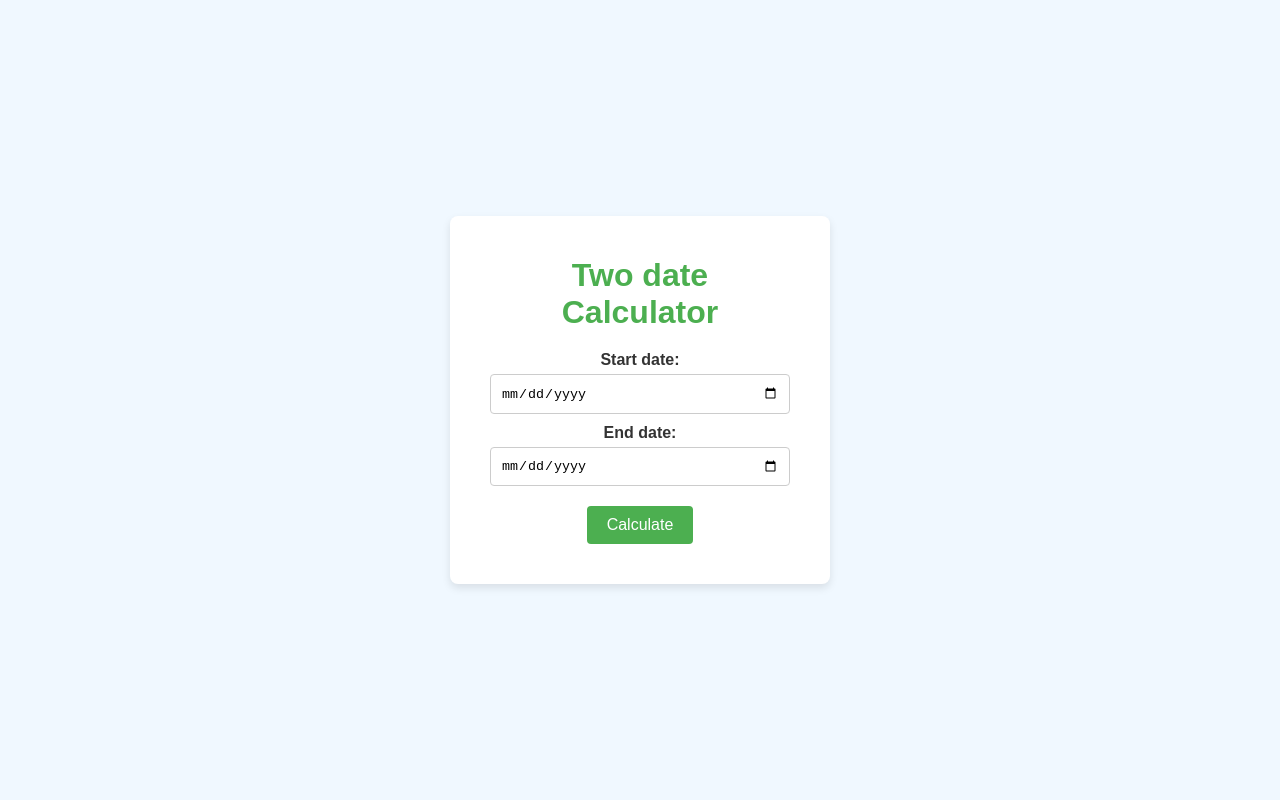
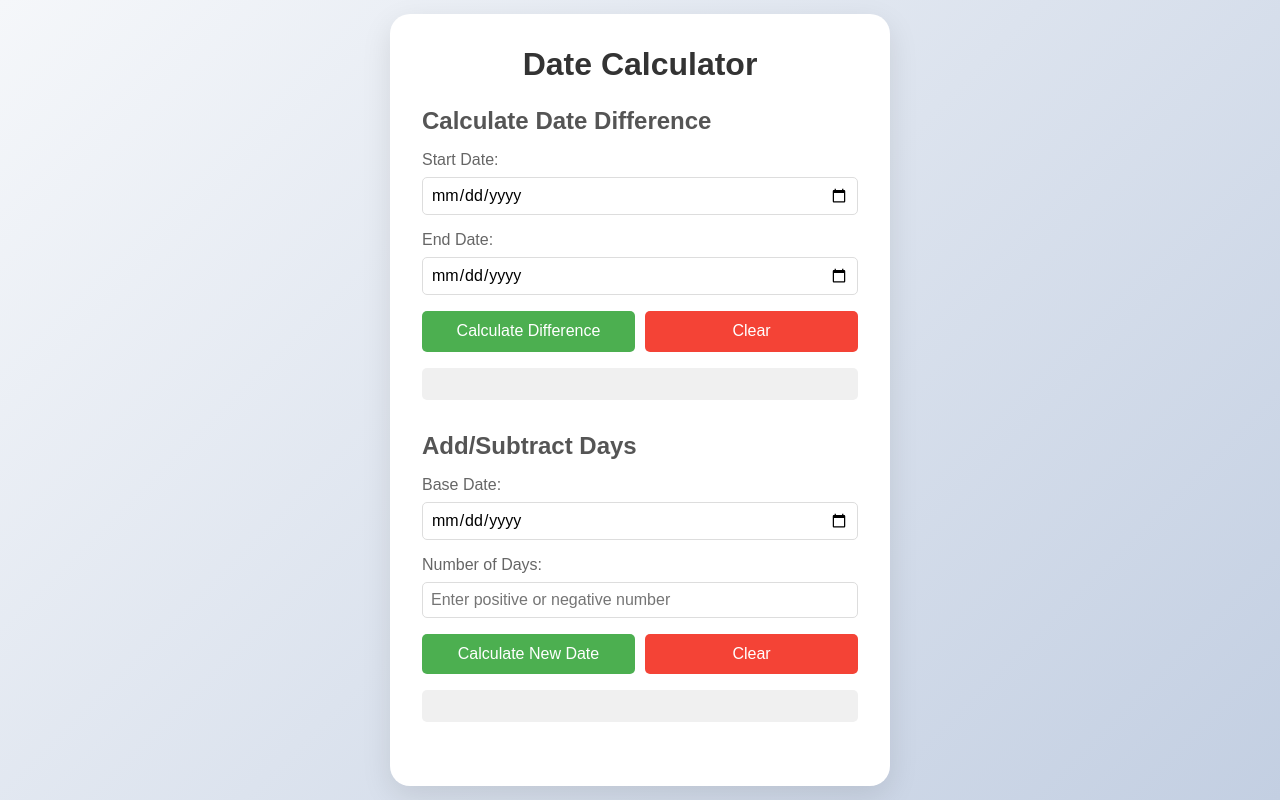
Before and after one commit to falendra-sahu/TwoDateCalculator, a plain HTML site: page index.html in a window 1280 px wide. Drawn offline with Linux system fonts and the light colour scheme.

Commit message:
Update index.html

```diff
--- a/index.html
+++ b/index.html
@@ -3,110 +3,216 @@
 <head>
     <meta charset="UTF-8">
     <meta name="viewport" content="width=device-width, initial-scale=1.0">
-    <title>Two date Calculator</title>
+    <title>Date Calculator</title>
     <style>
+        * {
+            box-sizing: border-box;
+            margin: 0;
+            padding: 0;
+            font-family: 'Arial', sans-serif;
+        }
+
         body {
-            font-family: 'Arial', sans-serif;
-            background-color: #f0f8ff;
-            color: #333;
+            background: linear-gradient(135deg, #f5f7fa 0%, #c3cfe2 100%);
+            min-height: 100vh;
             display: flex;
             justify-content: center;
             align-items: center;
-            flex-direction: column;
-            height: 100vh;
-            margin: 0;
         }
+
         .container {
-            background-color: #fff;
-            padding: 20px 40px;
-            box-shadow: 0 4px 8px rgba(0,0,0,0.1);
-            border-radius: 8px;
+            background-color: white;
+            border-radius: 20px;
+            box-shadow: 0 10px 30px rgba(0, 0, 0, 0.1);
+            padding: 2rem;
+            width: 90%;
+            max-width: 500px;
+        }
+
+        h1 {
             text-align: center;
-            width: 300px;
+            color: #333;
+            margin-bottom: 1.5rem;
         }
-        h1 {
-            color: #4CAF50;
-            margin-bottom: 20px;
+
+        .calculator {
+            margin-bottom: 2rem;
         }
+
+        h2 {
+            color: #555;
+            margin-bottom: 1rem;
+        }
+
+        .input-group {
+            margin-bottom: 1rem;
+        }
+
         label {
             display: block;
-            margin-top: 10px;
-            font-weight: bold;
+            margin-bottom: 0.5rem;
+            color: #666;
         }
-        input {
+
+        input[type="date"], input[type="number"] {
             width: 100%;
-            padding: 10px;
-            margin-top: 5px;
-            border: 1px solid #ccc;
-            border-radius: 4px;
-            box-sizing: border-box;
+            padding: 0.5rem;
+            border: 1px solid #ddd;
+            border-radius: 5px;
+            font-size: 1rem;
         }
+
+        .button-group {
+            display: flex;
+            justify-content: space-between;
+            gap: 10px;
+        }
+
         button {
-            margin-top: 20px;
-            padding: 10px 20px;
             background-color: #4CAF50;
             color: white;
             border: none;
-            border-radius: 4px;
+            padding: 0.7rem 1rem;
+            font-size: 1rem;
+            border-radius: 5px;
             cursor: pointer;
-            font-size: 16px;
+            transition: background-color 0.3s;
+            flex: 1;
         }
+
         button:hover {
             background-color: #45a049;
         }
-        #result {
-            margin-top: 20px;
-            font-size: 18px;
+
+        button.clear {
+            background-color: #f44336;
+        }
+
+        button.clear:hover {
+            background-color: #d32f2f;
+        }
+
+        .result {
+            margin-top: 1rem;
+            padding: 1rem;
+            background-color: #f0f0f0;
+            border-radius: 5px;
+            text-align: center;
+            font-weight: bold;
             color: #333;
         }
-        #error {
-            color: red;
-            margin-top: 10px;
+
+        @media (max-width: 480px) {
+            .container {
+                padding: 1rem;
+            }
         }
     </style>
 </head>
 <body>
     <div class="container">
-        <h1>Two date Calculator</h1>
-        <form id="dateForm">
-            <label for="startDate">Start date:</label>
-            <input type="date" id="startDate" name="startDate" required>
+        <h1>Date Calculator</h1>
 
-            <label for="endDate">End date:</label>
-            <input type="date" id="endDate" name="endDate" required>
+        <div class="calculator">
+            <h2>Calculate Date Difference</h2>
+            <div class="input-group">
+                <label for="start-date">Start Date:</label>
+                <input type="date" id="start-date">
+            </div>
+            <div class="input-group">
+                <label for="end-date">End Date:</label>
+                <input type="date" id="end-date">
+            </div>
+            <div class="button-group">
+                <button onclick="calculateDifference()">Calculate Difference</button>
+                <button class="clear" onclick="clearDifference()">Clear</button>
+            </div>
+            <div id="difference-result" class="result"></div>
+        </div>
 
-            <button type="button" onclick="calculateDifference()">Calculate</button>
-        </form>
-        <h2 id="result"></h2>
-        <div id="error"></div>
+        <div class="calculator">
+            <h2>Add/Subtract Days</h2>
+            <div class="input-group">
+                <label for="base-date">Base Date:</label>
+                <input type="date" id="base-date">
+            </div>
+            <div class="input-group">
+                <label for="days">Number of Days:</label>
+                <input type="number" id="days" placeholder="Enter positive or negative number">
+            </div>
+            <div class="button-group">
+                <button onclick="calculateNewDate()">Calculate New Date</button>
+                <button class="clear" onclick="clearNewDate()">Clear</button>
+            </div>
+            <div id="new-date-result" class="result"></div>
+        </div>
     </div>
 
     <script>
+        function formatDate(date) {
+            const day = String(date.getDate()).padStart(2, '0');
+            const month = String(date.getMonth() + 1).padStart(2, '0');
+            const year = date.getFullYear();
+            return `${day}-${month}-${year}`;
+        }
+
         function calculateDifference() {
-            const startDate = document.getElementById('startDate').value;
-            const endDate = document.getElementById('endDate').value;
-            const errorDiv = document.getElementById('error');
+            const startDate = new Date(document.getElementById('start-date').value);
+            const endDate = new Date(document.getElementById('end-date').value);
 
-            errorDiv.innerText = ""; // Clear previous errors
-
-            if (!startDate || !endDate) {
-                alert("Please fill all field।");
+            if (isNaN(startDate.getTime()) || isNaN(endDate.getTime())) {
+                document.getElementById('difference-result').textContent = 'Please select valid dates';
                 return;
             }
 
-            const start = new Date(startDate);
-            const end = new Date(endDate);
+            startDate.setHours(0, 0, 0, 0);
+            endDate.setHours(0, 0, 0, 0);
 
-            if (end < start) {
-                errorDiv.innerText = "The end date must be greater than the start date.";
+            const diffTime = Math.abs(endDate - startDate);
+            const diffDays = Math.floor(diffTime / (1000 * 60 * 60 * 24)) + 1;
+
+            document.getElementById('difference-result').textContent = `Difference: ${diffDays} day(s)`;
+        }
+
+        function calculateNewDate() {
+            const baseDate = new Date(document.getElementById('base-date').value);
+            const days = parseInt(document.getElementById('days').value);
+
+            if (isNaN(baseDate.getTime()) || isNaN(days)) {
+                document.getElementById('new-date-result').textContent = 'Please select a valid date and enter number of days';
                 return;
             }
 
-            const difference = Math.abs(end - start);
-            const daysDifference = Math.ceil(difference / (1000 * 60 * 60 * 24)) + 1; // Include both dates
+            const newDate = new Date(baseDate.setDate(baseDate.getDate() + days));
+            const formattedDate = formatDate(newDate);
 
-            document.getElementById('result').innerText = `Total days: ${daysDifference} Days`;
+            document.getElementById('new-date-result').textContent = `New Date: ${formattedDate}`;
         }
+
+        function clearDifference() {
+            document.getElementById('start-date').value = '';
+            document.getElementById('end-date').value = '';
+            document.getElementById('difference-result').textContent = '';
+        }
+
+        function clearNewDate() {
+            document.getElementById('base-date').value = '';
+            document.getElementById('days').value = '';
+            document.getElementById('new-date-result').textContent = '';
+        }
+
+        // Format dates to DD-MM-YYYY when displaying results
+        const dateInputs = document.querySelectorAll('input[type="date"]');
+        dateInputs.forEach(input => {
+            input.addEventListener('change', (e) => {
+                const date = new Date(e.target.value);
+                if (!isNaN(date.getTime())) {
+                    e.target.setAttribute('data-date', formatDate(date));
+                } else {
+                    e.target.removeAttribute('data-date');
+                }
+            });
+        });
     </script>
 </body>
 </html>
```
